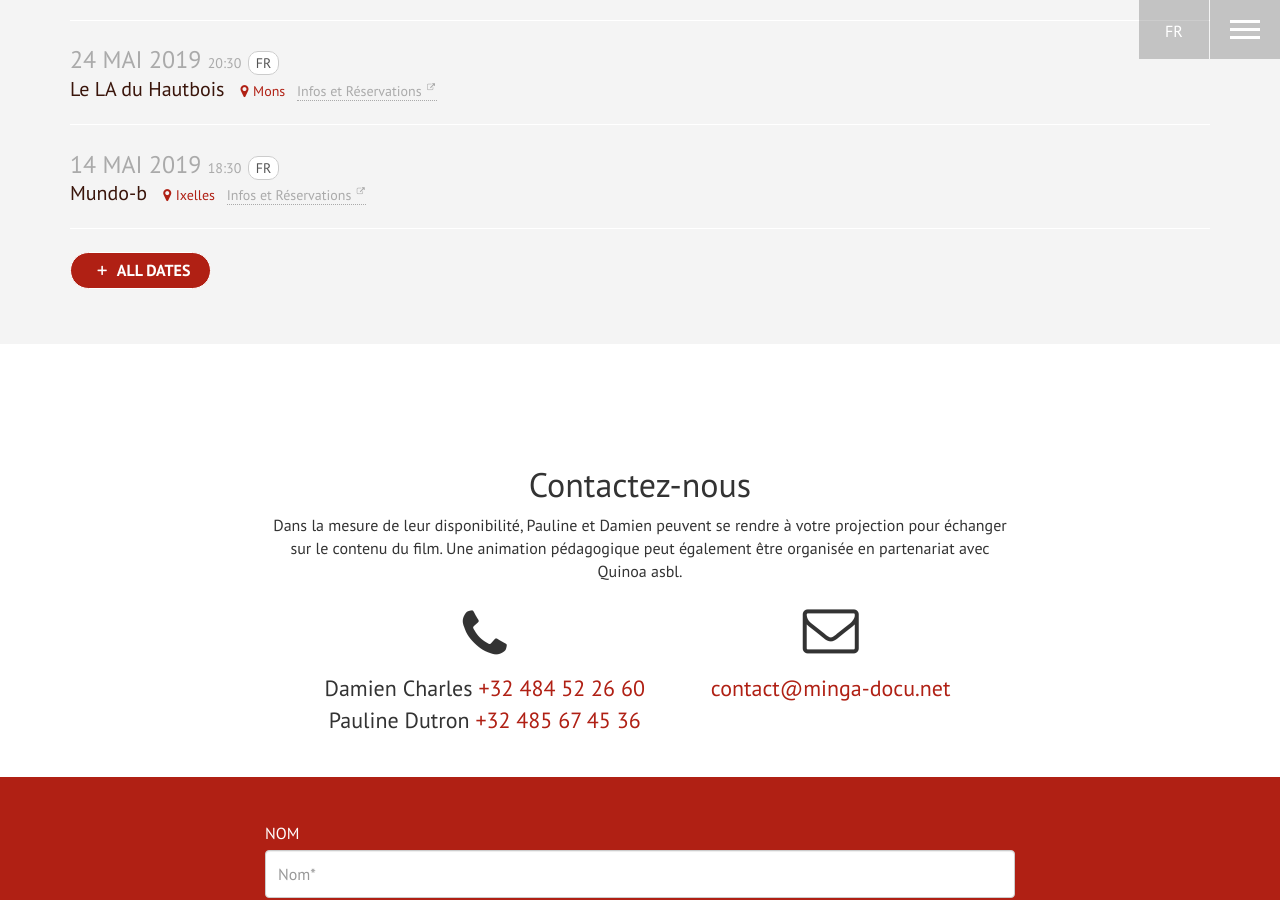
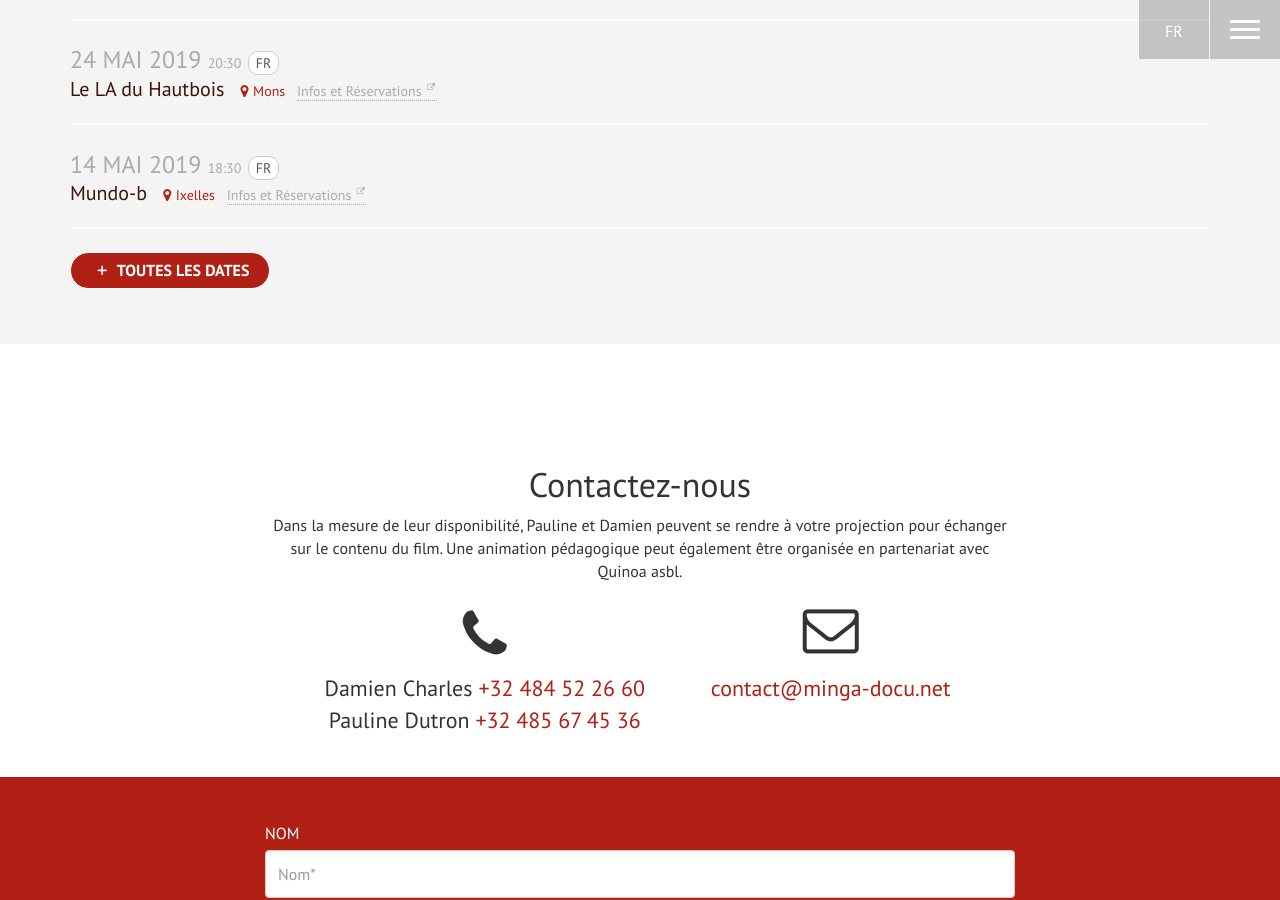
Before and after one commit to entipe/Minga-Live, a Jekyll site: the page built from index.fr.html, in a window 1280 px wide and 900 px high, scrolled down 2698 px. Built offline with Jekyll 4.4.1, drawn with Linux system fonts in a browser that asks for light colours.

Commit message:
Update 18N

```diff
--- a/_data/i18n.yml
+++ b/_data/i18n.yml
@@ -1,5 +1,5 @@
 fr:
-  view_all_dates: All dates
+  view_all_dates: Toutes les dates
   less: Moins
   trailer: Trailer
   about: A propos
```
